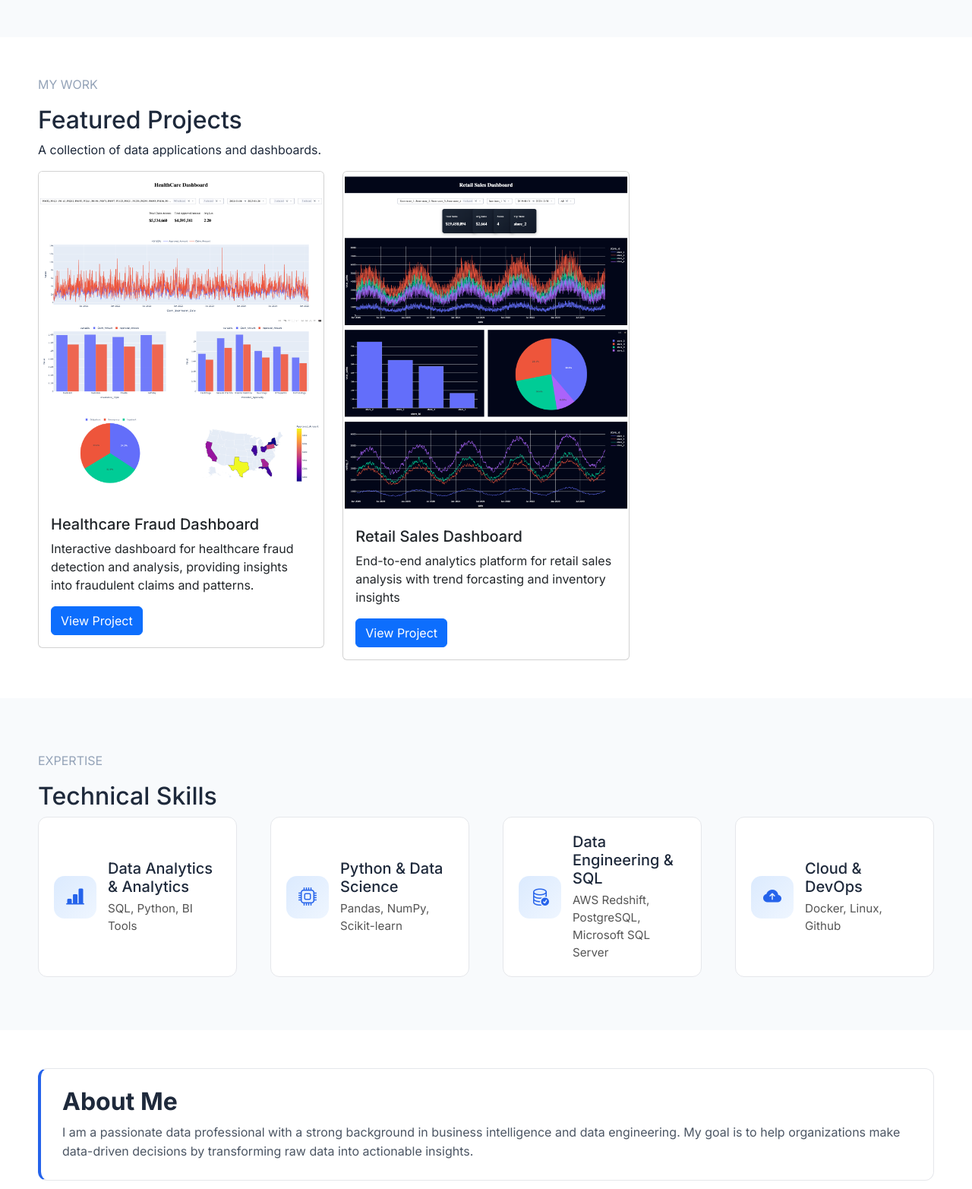
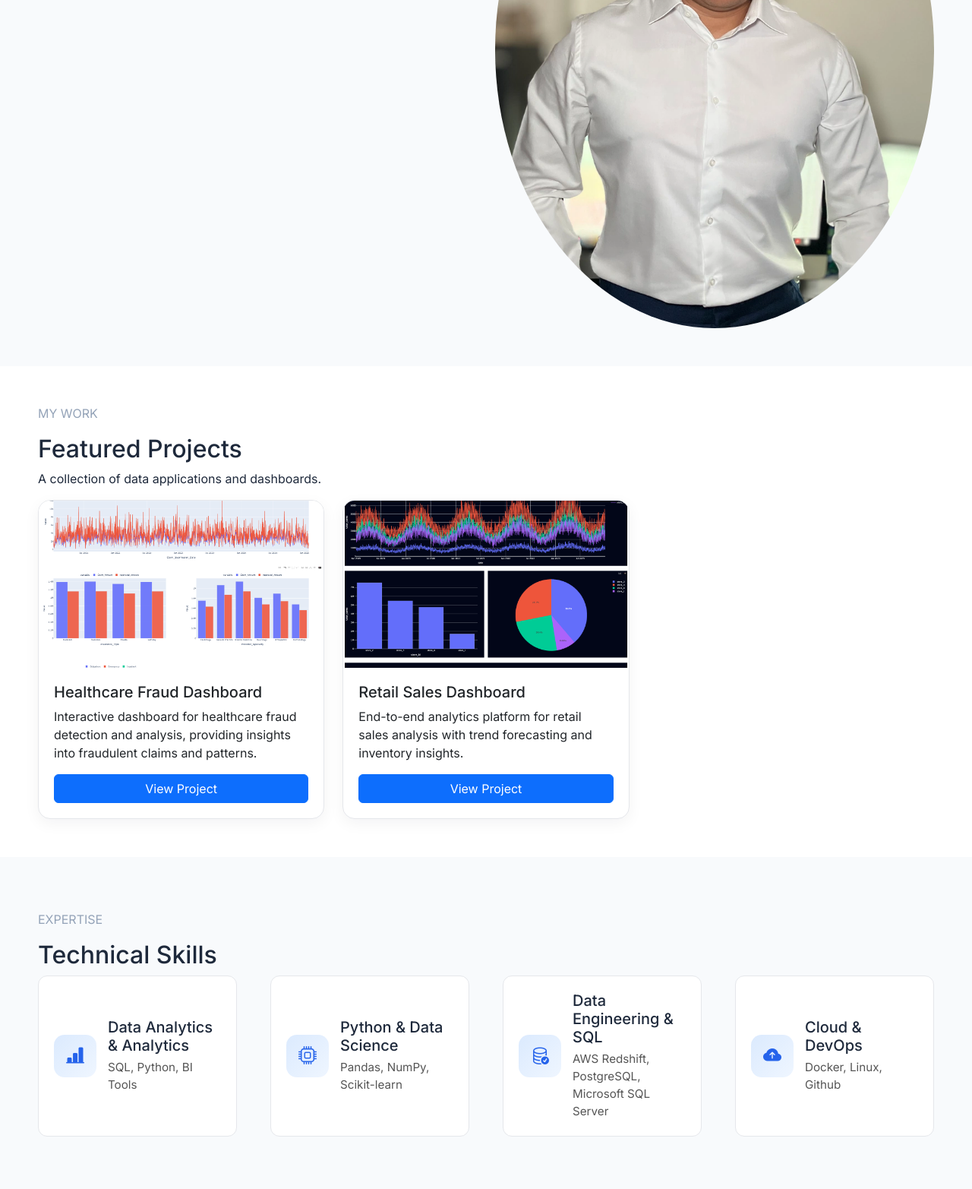
Before and after one commit to kcastaneda1/Building-Ploty-Dashboard-Portfolio, a Flask app: page / in a window 1280 px wide. Shown: the part 441-2006 px from the top of the page at 76% size. Run offline with Flask 3, Linux system fonts and the light colour scheme.

Commit message:
Update index.html

```diff
--- a/templates/index.html
+++ b/templates/index.html
@@ -21,7 +21,7 @@
                 </div>
             </div>
             <div class="col-md-6">
-                <img src="{{ url_for('static', filename='images/profile.jpg') }}" alt="Profile Picture" class="img-fluid rounded-circle">
+                <img src="{{ url_for('static', filename='images/selfie.webp') }}" alt="Profile Picture" class="img-fluid rounded-circle">
             </div>
         </div>
     </div>
@@ -33,34 +33,34 @@
       <p style="color: #94a3b8;">MY WORK</p>
       <h2>Featured Projects</h2>
       <p>A collection of data applications and dashboards.</p>
-      <div class="row">
-        <div class="col-md-4">
-          <div class="card">
+      <div class="row g-4">
+        <div class="col-md-4 d-flex">
+          <div class="card project-card w-100">
             <img src="{{ url_for('static',filename='images/healthcare_dashboard.png') }}"
                 alt="Healthcare Fraud Dashboard"
                 class="card-img-top">
-            <div class="card-body">
+            <div class="card-body d-flex flex-column">
               <h5 class="card-title">Healthcare Fraud Dashboard</h5>
-              <p class="card-text">
+              <p class="card-text flex-grow-1">
                 Interactive dashboard for healthcare fraud detection and analysis, providing insights into
                 fraudulent claims and patterns.
               </p>
-              <a href="/healthcare/" class="btn btn-primary">View Project</a>
+              <a href="/healthcare/" class="btn btn-primary mt-auto">View Project</a>
             </div>
           </div>
         </div>
-        <div class="col-md-4">
-          <div class="card">
+        <div class="col-md-4 d-flex">
+          <div class="card project-card w-100">
             <img src="{{ url_for('static',filename='images/sales_dashboard.png') }}"
                 alt="Retail Sales Dashboard"
                 class="card-img-top">
-            <div class="card-body">
+            <div class="card-body d-flex flex-column">
               <h5 class="card-title">Retail Sales Dashboard</h5>
-              <p class="card-text">
-                End-to-end analytics platform for retail sales analysis with trend forcasting and
-                inventory insights
-            </p>
-              <a href="/sales/" class="btn btn-primary">View Project</a>
+              <p class="card-text flex-grow-1">
+                End-to-end analytics platform for retail sales analysis with trend forecasting and
+                inventory insights.
+              </p>
+              <a href="/sales/" class="btn btn-primary mt-auto">View Project</a>
             </div>
           </div>
         </div>
```
